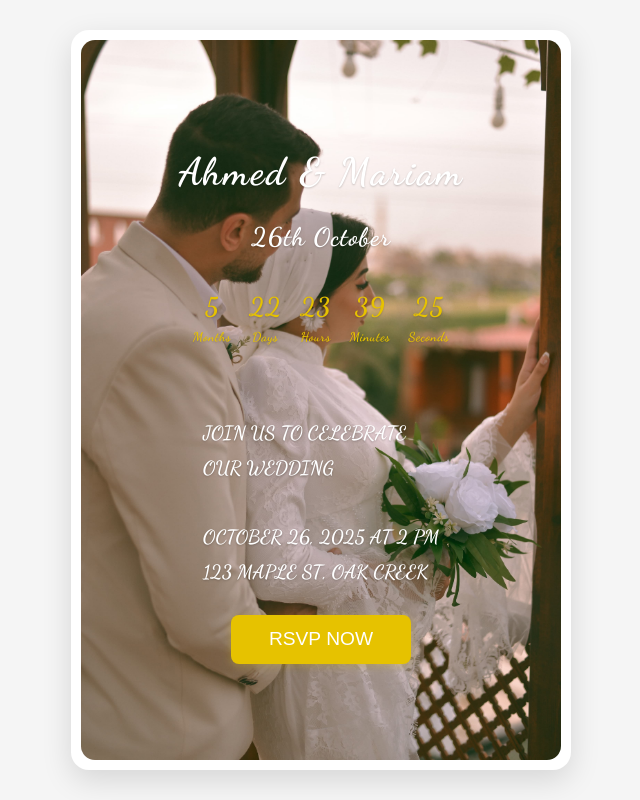
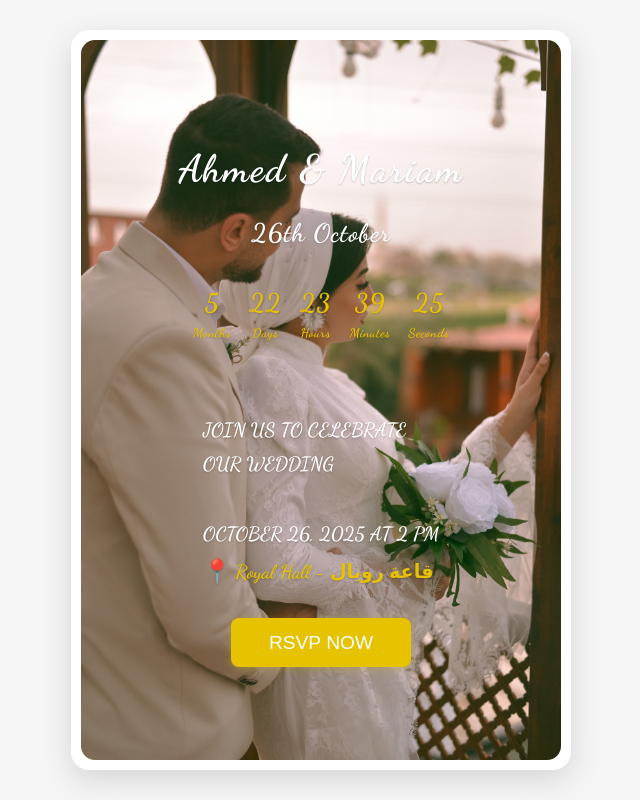
Before and after one commit to igresfyed/Widding-Invitation, a plain HTML site: page index.html in a window 1280 px wide. Shown: the whole page, without its empty margins (319-959 px from the left). Drawn offline with Linux system fonts and the light colour scheme.

Commit message:
index.html

```diff
--- a/index.html
+++ b/index.html
@@ -263,7 +263,9 @@
                     JOIN US TO CELEBRATE<br>
                     OUR WEDDING<br><br>
                     OCTOBER 26, 2025 AT 2 PM<br>
-                    123 MAPLE ST, OAK CREEK<br>
+                    <a href="https://maps.app.goo.gl/Eiq97BS4Y5RnCamr5" target="_blank" style="color:#e6c200; font-weight:bold; text-decoration:none; display:inline-flex; align-items:center; gap:4px;">
+                        <span style="font-size:1.2em;">📍</span> Royal Hall - قاعة رويال
+                    </a><br>
                 </div>
                 <button id="rsvp-btn">RSVP NOW</button>
             </div>
```
